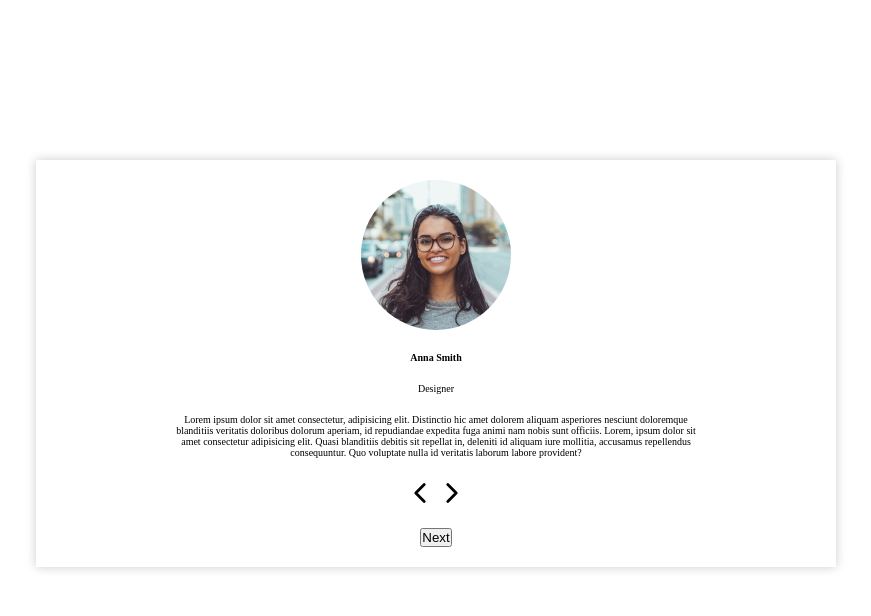
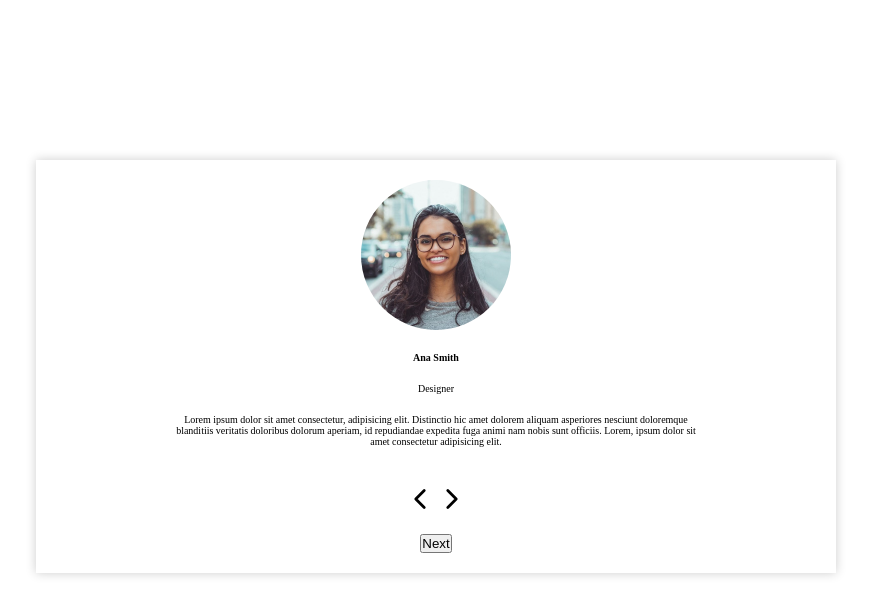
Before and after one commit to ilicc-sara/Team-Members, a website built with Vite: page index.html in a window 1280 px wide. Shown: the whole page, without its empty margins (204-1075 px from the left). Built offline with nearby package versions, Linux system fonts and the light colour scheme.

Commit message:
adding js and functioulaity for js to work

```diff
--- a/index.html
+++ b/index.html
@@ -15,15 +15,16 @@
       </div>
       <h4 class="member">Anna Smith</h4>
       <p class="job">Designer</p>
-      <p class="info">
-        Lorem ipsum dolor sit amet consectetur, adipisicing elit. Distinctio hic
-        amet dolorem aliquam asperiores nesciunt doloremque blanditiis veritatis
-        doloribus dolorum aperiam, id repudiandae expedita fuga animi nam nobis
-        sunt officiis. Lorem, ipsum dolor sit amet consectetur adipisicing elit.
-        Quasi blanditiis debitis sit repellat in, deleniti id aliquam iure
-        mollitia, accusamus repellendus consequuntur. Quo voluptate nulla id
-        veritatis laborum labore provident?
-      </p>
+
+      <div class="info-cont">
+        <p class="info">
+          Lorem ipsum dolor sit amet consectetur, adipisicing elit. Distinctio
+          hic amet dolorem aliquam asperiores nesciunt doloremque blanditiis
+          veritatis doloribus dolorum aperiam, id repudiandae expedita fuga
+          animi nam nobis sunt officiis. Lorem, ipsum dolor sit amet consectetur
+          adipisicing elit.
+        </p>
+      </div>
 
       <div class="btn-container">
         <ion-icon class="icon btn-left" name="chevron-back-outline"></ion-icon>
--- a/main.js
+++ b/main.js
@@ -3,12 +3,71 @@ import "./style.css";
 
 const btnLeft = document.querySelector(".btn-left");
 const btnRight = document.querySelector(".btn-right");
+
+const pic = document.querySelector(".profile-pic");
 const name = document.querySelector(".member");
+const job = document.querySelector(".job");
+const text = document.querySelector(".info");
+
+const slides = [
+  {
+    image: (pic.src = `/pic0.jpeg`),
+    title: (name.textContent = "Ana Smith"),
+    occupation: (job.textContent = `Designer`),
+    description:
+      (text.textContent = `Lorem ipsum dolor sit amet consectetur, adipisicing elit. Distinctio hic
+        amet dolorem aliquam asperiores nesciunt doloremque blanditiis veritatis
+        doloribus dolorum aperiam, id repudiandae expedita fuga animi nam nobis
+        sunt officiis. Lorem, ipsum dolor sit amet consectetur adipisicing elit.`),
+  },
+  {
+    image: (pic.src = `/pic1.jpeg`),
+    title: (name.textContent = "Michael Johnson"),
+    occupation: (job.textContent = `Manager`),
+    description:
+      (text.textContent = `Lorem dolor sit amet consectetur, adipisicing elit. Minus accusantium
+        ratione quia nam esse quaerat porro dolore libero fuga nesciunt dolores
+        numquam voluptatem ipsum eveniet, quam, delectus necessitatibus pariatur
+        autem.`),
+  },
+  {
+    image: (pic.src = `/pic2.jpeg`),
+    title: (name.textContent = "Hailey Green"),
+    occupation: (job.textContent = `Customer Support`),
+    description:
+      (text.textContent = `Minus accusantium. Lorem, ipsum dolor sit amet consectetur adipisicing elit.
+        ratione quia nam esse quaerat porro dolore libero fuga nesciunt dolores
+        numquam voluptatem ipsum eveniet, quam, delectus necessitatibus pariatur
+        autem.`),
+  },
+  {
+    image: (pic.src = `/pic3.jpeg`),
+    title: (name.textContent = "Matt Holland"),
+    occupation: (job.textContent = `Engineer`),
+    description: (text.textContent = `Distinctio hic
+        amet dolorem aliquam asperiores nesciunt doloremque blanditiis veritatis
+        doloribus dolorum aperiam, id repudiandae expedita fuga animi nam nobis
+        sunt officiis. Numquam voluptatem ipsum eveniet, quam, delectus necessitatibus pariatur
+        autem.`),
+  },
+];
+
+let activeIndex = 0;
+pic.src = slides[activeIndex].image;
+name.textContent = slides[activeIndex].title;
+job.textContent = slides[activeIndex].occupation;
+text.textContent = slides[activeIndex].description;
+
+// console.log(slides[3].image);
 
 btnLeft.addEventListener("click", function () {
-  name.style.backgroundColor = "red";
+  activeIndex--;
 });
 
 btnRight.addEventListener("click", function () {
-  name.style.backgroundColor = "green";
+  activeIndex++;
+  pic.src = slides[activeIndex].image;
+  name.textContent = slides[activeIndex].title;
+  job.textContent = slides[activeIndex].occupation;
+  text.textContent = slides[activeIndex].description;
 });
--- a/style.css
+++ b/style.css
@@ -42,6 +42,10 @@ img {
   justify-self: center;
 }
 
+.info-cont {
+  height: 5rem;
+}
+
 .info {
   justify-self: center;
   margin-left: 12rem;
```
